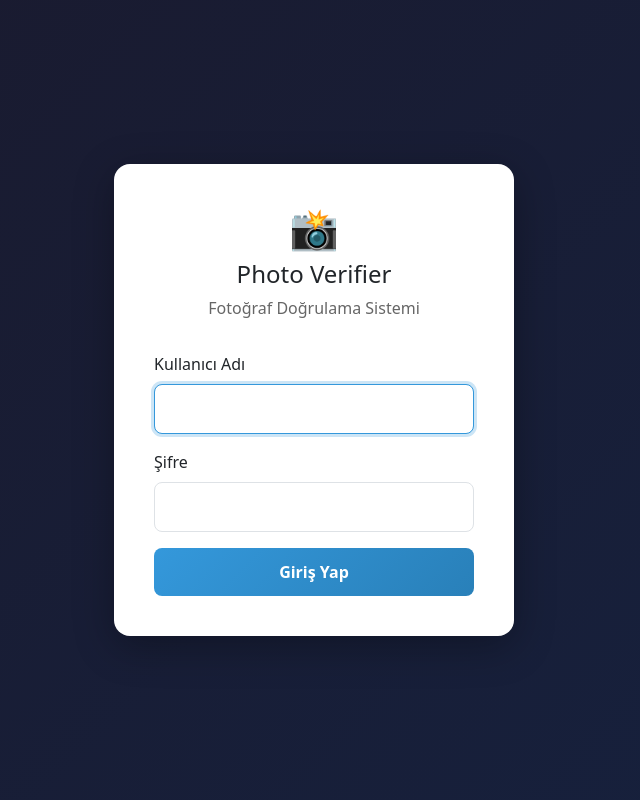
After one commit to ozankyn/photo-verifier, a Flask app: page /login in a window 1280 px wide. The commit adds this page. Shown: the whole page, without its empty margins (326-966 px from the left). Run offline with Flask 3, Linux system fonts and the light colour scheme.

Commit message:
son duzeltmeler

```diff
--- a/app.py
+++ b/app.py
@@ -4,24 +4,144 @@ Photo Verifier - Fotoğraf Doğrulama Sistemi
 Saha ziyaret fotoğraflarının görüntülenmesi ve doğrulanması.
 """
 
-from flask import Flask, render_template, request, jsonify, redirect, url_for, send_file
+from flask import Flask, render_template, request, jsonify, redirect, url_for, send_file, session
 from datetime import datetime, timedelta
+from functools import wraps
 import os
+import hashlib
+import pymssql
 
 from config import PROJECTS, get_project_config
 from sources import get_source
 
 app = Flask(__name__)
-app.secret_key = 'photo-verifier-secret-key-2024'
+app.secret_key = 'photo-verifier-secret-key-2025'  # Production'da değiştir
 
+def get_pv_connection():
+    """PhotoVerifier veritabanı bağlantısı."""
+    from config import PHOTOVERIFIER_DB
+    return pymssql.connect(
+        server=PHOTOVERIFIER_DB['host'],
+        port=PHOTOVERIFIER_DB.get('port', 1433),
+        user=PHOTOVERIFIER_DB['username'],
+        password=PHOTOVERIFIER_DB['password'],
+        database=PHOTOVERIFIER_DB['database']
+    )
+
+def login_required(f):
+    """Login gerektiren sayfalar için decorator."""
+    @wraps(f)
+    def decorated_function(*args, **kwargs):
+        if 'user_id' not in session:
+            return redirect(url_for('login'))
+        return f(*args, **kwargs)
+    return decorated_function
+
+def get_current_user():
+    """Oturum açmış kullanıcıyı getirir."""
+    if 'user_id' in session:
+        return {
+            'id': session['user_id'],
+            'username': session.get('username'),
+            'display_name': session.get('display_name'),
+            'role': session.get('role')
+        }
+    return None
+
+def hash_password(password: str) -> str:
+    """Şifreyi hashler."""
+    return hashlib.sha256(password.encode()).hexdigest()
+
+def log_event(action: str, project: str = None, details: str = None):
+    """Aktivite loglar."""
+    try:
+        user = get_current_user()
+        conn = get_pv_connection()
+        cursor = conn.cursor()
+        cursor.execute('''
+            INSERT INTO EventLogs (UserId, Username, Action, Project, Details, IpAddress)
+            VALUES (%s, %s, %s, %s, %s, %s)
+        ''', (
+            user['id'] if user else None,
+            user['username'] if user else None,
+            action,
+            project,
+            details,
+            request.remote_addr
+        ))
+        conn.commit()
+        conn.close()
+    except Exception as e:
+        print(f"Log error: {e}")
+
+@app.route('/login', methods=['GET', 'POST'])
+def login():
+    """Kullanıcı girişi."""
+    error = None
+
+    if request.method == 'POST':
+        username = request.form.get('username', '').strip()
+        password = request.form.get('password', '')
+
+        try:
+            conn = get_pv_connection()
+            cursor = conn.cursor(as_dict=True)
+            cursor.execute('''
+                SELECT Id, Username, PasswordHash, DisplayName, Role, IsActive
+                FROM Users
+                WHERE Username = %s
+            ''', (username,))
+            user = cursor.fetchone()
+            conn.close()
+
+            if user and user['IsActive']:
+                if user['PasswordHash'] == hash_password(password):
+                    session['user_id'] = user['Id']
+                    session['username'] = user['Username']
+                    session['display_name'] = user['DisplayName'] or user['Username']
+                    session['role'] = user['Role']
+
+                    # Login logla
+                    log_event('Login', details=f"Başarılı giriş")
+
+                    # LastLoginAt güncelle
+                    conn = get_pv_connection()
+                    cursor = conn.cursor()
+                    cursor.execute('UPDATE Users SET LastLoginAt = GETDATE() WHERE Id = %s', (user['Id'],))
+                    conn.commit()
+                    conn.close()
+
+                    return redirect(url_for('index'))
+                else:
+                    error = 'Hatalı şifre'
+                    log_event('LoginFailed', details=f"Hatalı şifre: {username}")
+            elif user and not user['IsActive']:
+                error = 'Hesap devre dışı'
+            else:
+                error = 'Kullanıcı bulunamadı'
+        except Exception as e:
+            error = f'Sistem hatası: {str(e)}'
+            print(f"Login error: {e}")
+
+    return render_template('login.html', error=error)
+
+@app.route('/logout')
+def logout():
+    """Kullanıcı çıkışı."""
+    if 'user_id' in session:
+        log_event('Logout')
+    session.clear()
+    return redirect(url_for('login'))
 
 @app.route('/')
+@login_required
 def index():
     """Ana sayfa - ilk projeye yönlendir."""
     return redirect(url_for('dashboard', project='adco'))
 
 
 @app.route('/<project>')
+@login_required
 def dashboard(project):
     """Proje dashboard'u."""
     if project not in PROJECTS:
@@ -43,10 +163,12 @@ def dashboard(project):
                          project=project,
                          project_name=config['name'],
                          projects=PROJECTS,
-                         stats=stats)
+                         stats=stats,
+                         current_user=get_current_user())
 
 
 @app.route('/<project>/photos')
+@login_required
 def photos(project):
     """Fotoğraf listesi - gruplandırılmış."""
     if project not in PROJECTS:
@@ -90,10 +212,14 @@ def photos(project):
                          user_id=user_id,
                          customer_code=customer_code,
                          personnel_list=personnel_list,
-                         customer_list=customer_list)
+                         customer_list=customer_list,
+                            current_user=get_current_user())
+
+
 
 
 @app.route('/<project>/visit/<int:visit_id>')
+@login_required
 def visit_detail(project, visit_id):
     """Tek bir ziyaretin tüm fotoğrafları."""
     if project not in PROJECTS:
@@ -111,10 +237,11 @@ def visit_detail(project, visit_id):
                          project=project,
                          project_name=config['name'],
                          projects=PROJECTS,
-                         visit=visit_data)
-
+                         visit=visit_data,
+                            current_user=get_current_user())
 
 @app.route('/<project>/duplicates')
+@login_required
 def duplicates(project):
     """Duplicate fotoğraflar sayfası."""
     if project not in PROJECTS:
@@ -136,10 +263,12 @@ def duplicates(project):
                          project_name=config['name'],
                          projects=PROJECTS,
                          duplicate_groups=duplicate_groups,
-                         from_cache=from_cache)
+                         from_cache=from_cache,
+                            current_user=get_current_user())
 
 
 @app.route('/<project>/reports')
+@login_required
 def reports(project):
     """Raporlar sayfası."""
     if project not in PROJECTS:
@@ -150,12 +279,14 @@ def reports(project):
     return render_template('reports.html',
                          project=project,
                          project_name=config['name'],
-                         projects=PROJECTS)
+                         projects=PROJECTS,
+                            current_user=get_current_user())
 
 
 # ==================== API ENDPOINTS ====================
 
 @app.route('/api/<project>/verify', methods=['POST'])
+@login_required
 def api_verify(project):
     """Fotoğraf doğrulama API'si."""
     if project not in PROJECTS:
@@ -178,6 +309,7 @@ def api_verify(project):
 
 
 @app.route('/api/<project>/stats')
+@login_required
 def api_stats(project):
     """İstatistik API'si."""
     if project not in PROJECTS:
@@ -197,6 +329,7 @@ def api_stats(project):
 
 
 @app.route('/image/<project>/<path:image_path>')
+@login_required
 def serve_image(project, image_path):
     """Fotoğrafları serve et."""
     if project not in PROJECTS:
@@ -219,6 +352,7 @@ def serve_image(project, image_path):
 # ==================== TEMPLATE FILTERS ====================
 
 @app.template_filter('datetime')
+@login_required
 def format_datetime(value, format='%d.%m.%Y %H:%M'):
     if value is None:
         return ""
@@ -231,6 +365,7 @@ def format_datetime(value, format='%d.%m.%Y %H:%M'):
 
 
 @app.template_filter('date')
+@login_required
 def format_date(value, format='%d.%m.%Y'):
     if value is None:
         return ""
--- /dev/null
+++ b/templates/login.html
@@ -0,0 +1,87 @@
+<!DOCTYPE html>
+<html lang="tr">
+<head>
+    <meta charset="UTF-8">
+    <meta name="viewport" content="width=device-width, initial-scale=1.0">
+    <title>Giriş - Photo Verifier</title>
+    <link href="https://cdn.jsdelivr.net/npm/bootstrap@5.3.0/dist/css/bootstrap.min.css" rel="stylesheet">
+    <style>
+        body {
+            background: linear-gradient(135deg, #1a1a2e 0%, #16213e 100%);
+            min-height: 100vh;
+            display: flex;
+            align-items: center;
+            justify-content: center;
+        }
+        .login-card {
+            background: #fff;
+            border-radius: 16px;
+            box-shadow: 0 10px 40px rgba(0,0,0,0.3);
+            padding: 2.5rem;
+            width: 100%;
+            max-width: 400px;
+        }
+        .login-header {
+            text-align: center;
+            margin-bottom: 2rem;
+        }
+        .login-header h1 {
+            font-size: 2.5rem;
+            margin-bottom: 0.5rem;
+        }
+        .login-header p {
+            color: #666;
+            margin: 0;
+        }
+        .form-control {
+            padding: 0.75rem 1rem;
+            border-radius: 8px;
+        }
+        .form-control:focus {
+            box-shadow: 0 0 0 3px rgba(52, 152, 219, 0.25);
+            border-color: #3498db;
+        }
+        .btn-login {
+            background: linear-gradient(135deg, #3498db 0%, #2980b9 100%);
+            border: none;
+            padding: 0.75rem;
+            border-radius: 8px;
+            font-weight: 600;
+            width: 100%;
+        }
+        .btn-login:hover {
+            background: linear-gradient(135deg, #2980b9 0%, #1f6dad 100%);
+        }
+        .alert {
+            border-radius: 8px;
+        }
+    </style>
+</head>
+<body>
+    <div class="login-card">
+        <div class="login-header">
+            <h1>📸</h1>
+            <h4>Photo Verifier</h4>
+            <p>Fotoğraf Doğrulama Sistemi</p>
+        </div>
+
+        {% if error %}
+        <div class="alert alert-danger" role="alert">
+            {{ error }}
+        </div>
+        {% endif %}
+
+        <form method="POST">
+            <div class="mb-3">
+                <label for="username" class="form-label">Kullanıcı Adı</label>
+                <input type="text" class="form-control" id="username" name="username" required autofocus>
+            </div>
+            <div class="mb-3">
+                <label for="password" class="form-label">Şifre</label>
+                <input type="password" class="form-control" id="password" name="password" required>
+            </div>
+            <button type="submit" class="btn btn-primary btn-login">Giriş Yap</button>
+        </form>
+    </div>
+</body>
+</html>
```
Also changed, not shown: templates/sidebar.html (+16 -3 lines).
